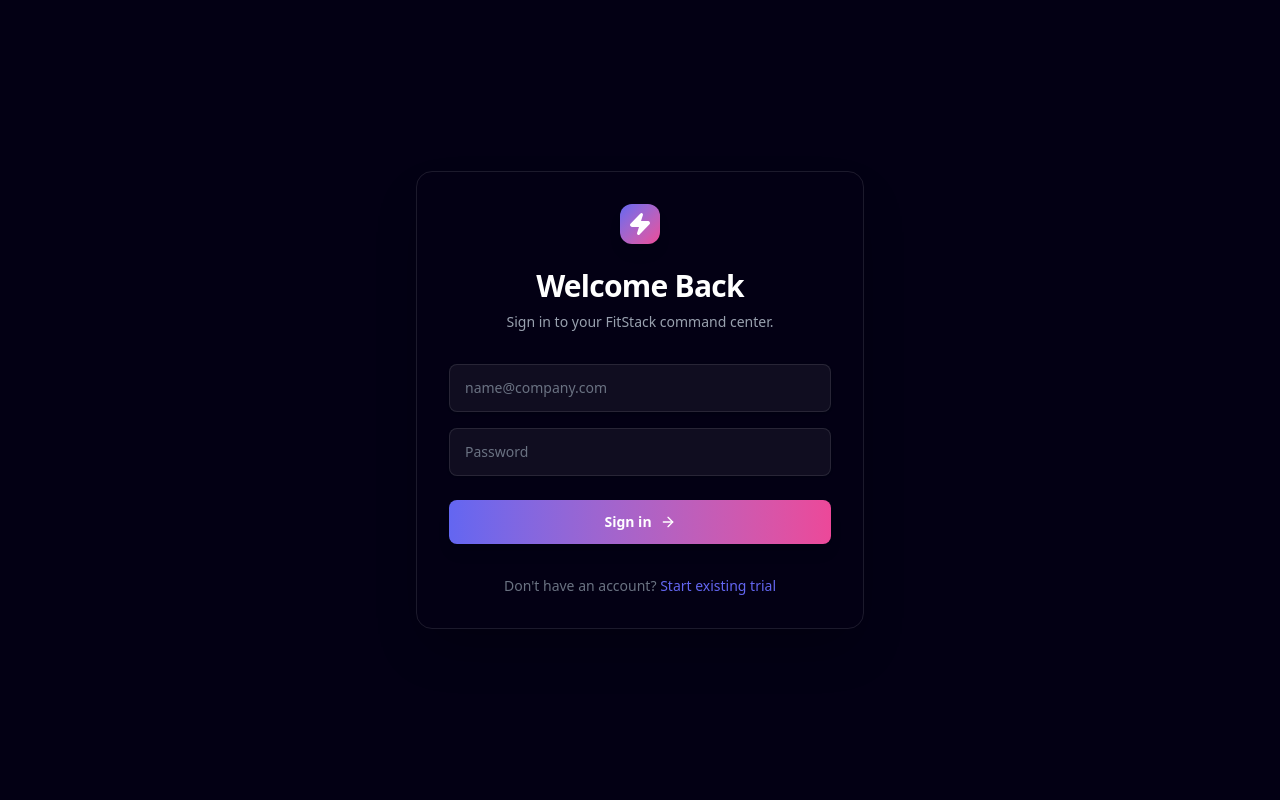
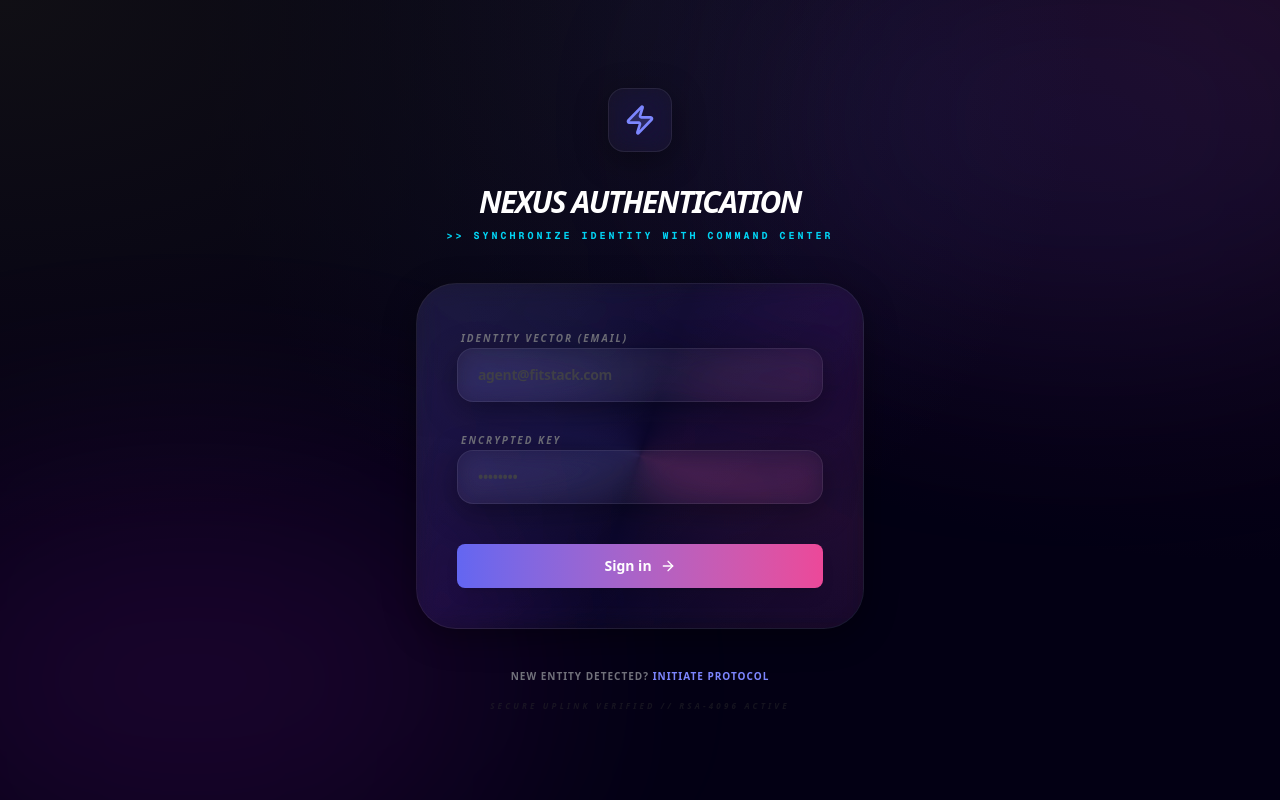
Before and after one commit to newtechdevloper/FitStack, a Next.js app: page /login in a window 1280 px wide. Built offline with nearby package versions, Linux system fonts and the light colour scheme; no server answers.

Commit message:
feat: universal royal futuristic redesign & link synchronization across all portals

```diff
--- a/src/app/admin/audit/page.tsx
+++ b/src/app/admin/audit/page.tsx
@@ -14,10 +14,10 @@
             {/* Header */}
             <div>
                 <h1 className="text-4xl font-black text-white tracking-tighter italic uppercase">
-                    System Telemetry
+                    Neural Telemetry
                 </h1>
                 <p className="text-cyan-400 font-mono text-xs mt-2 uppercase tracking-[0.3em]">
-                    {">>"} Real-time pulse monitoring of platform operations
+                    {">>"} Real-time pulse monitoring of platform synapses
                 </p>
             </div>
 
--- a/src/app/admin/financials/financial-table-client.tsx
+++ b/src/app/admin/financials/financial-table-client.tsx
@@ -83,7 +83,7 @@
                                         <td className="px-8 py-5">
                                             <div className="flex flex-col">
                                                 <p className="font-black text-white text-sm uppercase tracking-tighter leading-none mb-1">{sub.tenant.name}</p>
-                                                <p className="text-[10px] text-zinc-500 font-mono uppercase tracking-widest leading-none">{sub.tenant.slug}.fitstack.com</p>
+                                                <p className="text-[10px] text-zinc-500 font-mono uppercase tracking-widest leading-none">Node: {sub.tenant.slug}</p>
                                             </div>
                                         </td>
                                         <td className="px-8 py-5">
--- a/src/app/admin/financials/page.tsx
+++ b/src/app/admin/financials/page.tsx
@@ -64,9 +64,9 @@
             {/* KPI Row - Holographic cards */}
             <div className="grid gap-6 md:grid-cols-4">
                 {[
-                    { label: "Rev Stream (MRR)", value: `$${mrr.toLocaleString()}`, icon: DollarSign, color: "text-emerald-400", border: "border-emerald-500/20" },
+                    { label: "Yield Stream (MRR)", value: `$${mrr.toLocaleString()}`, icon: DollarSign, color: "text-emerald-400", border: "border-emerald-500/20" },
                     { label: "Active Nodes", value: activeSubs.length, icon: CheckCircle, color: "text-blue-400", border: "border-blue-500/20" },
-                    { label: "Signal Loss (Due)", value: pastDue.length, icon: AlertCircle, color: "text-amber-400", border: "border-amber-500/20" },
+                    { label: "Neural Drift (Due)", value: pastDue.length, icon: AlertCircle, color: "text-amber-400", border: "border-amber-500/20" },
                     { label: "Decommissioned", value: canceled.length, icon: TrendingDown, color: "text-zinc-500", border: "border-zinc-500/20" },
                 ].map((kpi: any, i: number) => (
                     <div key={i} className={`holographic-card glass-morphism p-6 rounded-3xl border ${kpi.border} group`}>
--- a/src/app/admin/risk/page.tsx
+++ b/src/app/admin/risk/page.tsx
@@ -52,10 +52,10 @@
             <div className="flex flex-col md:flex-row md:items-center justify-between gap-6">
                 <div>
                     <h1 className="text-4xl font-black text-white tracking-tighter italic uppercase">
-                        Risk Core
+                        Risk Cortex
                     </h1>
                     <p className="text-cyan-400 font-mono text-xs mt-2 uppercase tracking-[0.3em]">
-                        {">>"} Monitoring platform security & fraud heuristics
+                        {">>"} Monitoring platform security & neural heuristics
                     </p>
                 </div>
                 <div className="flex items-center gap-3 text-glow">
--- a/src/app/admin/users/user-table-client.tsx
+++ b/src/app/admin/users/user-table-client.tsx
@@ -128,15 +128,15 @@
                                                 {isBanned ? (
                                                     <button
                                                         onClick={() => unbanUser(user.id)}
-                                                        className="neon-border glass-morphism text-emerald-400 hover:bg-emerald-500/10 transition-colors p-2 rounded-xl"
-                                                        title="Restore Access"
+                                                        className="glass-morphism text-emerald-400 border border-emerald-500/30 hover:bg-emerald-500/10 transition-colors p-2 rounded-xl"
+                                                        title="Restore Access Protocol"
                                                     >
                                                         <UserCheck className="h-4 w-4" />
                                                     </button>
                                                 ) : (
                                                     <button
                                                         onClick={() => banUser(user.id)}
-                                                        className="neon-border glass-morphism text-red-400 hover:bg-red-500/10 transition-colors p-2 rounded-xl"
+                                                        className="glass-morphism text-red-400 border border-red-500/30 hover:bg-red-500/10 transition-colors p-2 rounded-xl"
                                                         title="Blacklist Protocol"
                                                     >
                                                         <Ban className="h-4 w-4" />
--- a/src/app/dashboard/analytics/page.tsx
+++ b/src/app/dashboard/analytics/page.tsx
@@ -42,7 +42,7 @@
                     Neural Analytics
                 </h1>
                 <p className="text-cyan-400 font-mono text-xs mt-2 uppercase tracking-[0.3em]">
-                    {">>"} Decrypting financial streams and growth metrics
+                    {">>"} Decrypting financial streams and node growth metrics
                 </p>
             </div>
 
--- a/src/app/dashboard/billing/page.tsx
+++ b/src/app/dashboard/billing/page.tsx
@@ -42,7 +42,7 @@
                         Fiscal Engine
                     </h1>
                     <p className="text-cyan-400 font-mono text-xs mt-2 uppercase tracking-[0.3em]">
-                        {">>"} Modulating subscription streams & payout gateways
+                        {">>"} Modulating subscription streams & commercial gateways
                     </p>
                 </div>
                 <div className="flex items-center gap-3">
--- a/src/app/dashboard/schedule/page.tsx
+++ b/src/app/dashboard/schedule/page.tsx
@@ -27,7 +27,7 @@
                     Chronos Engine
                 </h1>
                 <p className="text-cyan-400 font-mono text-xs mt-2 uppercase tracking-[0.3em]">
-                    {">>"} {isMember ? "Synchronization of upcoming class protocols" : "Modulating temporal class clusters & sessions"}
+                    {">>"} {isMember ? "Synchronization of upcoming neural protocols" : "Modulating temporal class clusters & node sessions"}
                 </p>
             </div>
 
--- a/src/app/login/page.tsx
+++ b/src/app/login/page.tsx
@@ -33,71 +33,84 @@
     }
 
     return (
-        <div className="min-h-screen flex items-center justify-center bg-[var(--background)] px-4">
-            <div className="absolute inset-0 overflow-hidden -z-10">
-                <div className="absolute top-[-20%] left-[-10%] w-[50%] h-[50%] bg-[var(--primary)] rounded-full blur-[120px] opacity-10"></div>
-                <div className="absolute bottom-[-20%] right-[-10%] w-[50%] h-[50%] bg-[var(--secondary)] rounded-full blur-[120px] opacity-10"></div>
+        <div className="min-h-screen flex items-center justify-center mesh-gradient-bg px-4 py-12 relative overflow-hidden">
+            {/* Background elements */}
+            <div className="absolute inset-0 bg-grid-white opacity-10 pointer-events-none" />
+            <div className="absolute top-[-10%] right-[-10%] w-[50%] h-[50%] bg-indigo-500/10 rounded-full blur-[120px] pointer-events-none" />
+            <div className="absolute bottom-[-10%] left-[-10%] w-[50%] h-[50%] bg-fuchsia-500/10 rounded-full blur-[120px] pointer-events-none" />
+
+            <div className="w-full max-w-md relative z-10">
+                <div className="text-center mb-10">
+                    <Link href="/" className="inline-block">
+                        <div className="mx-auto h-16 w-16 glass-morphism rounded-2xl flex items-center justify-center border-indigo-500/30 shadow-[0_0_30px_rgba(99,102,241,0.2)] hover:scale-110 transition-transform">
+                            <Zap className="h-8 w-8 text-indigo-400 fill-indigo-400/20" />
+                        </div>
+                    </Link>
+                    <h1 className="mt-8 text-3xl font-black text-white italic uppercase tracking-tighter">
+                        Nexus Authentication
+                    </h1>
+                    <p className="mt-2 text-cyan-400 font-mono text-[10px] uppercase tracking-[0.3em] font-bold">
+                        {">>"} Synchronize identity with command center
+                    </p>
                 </div>
 
-            <div className="w-full max-w-md space-y-8 glass-panel p-8 rounded-2xl shadow-2xl border border-white/10 relative">
-                <div className="flex flex-col items-center text-center">
-                    <Link href="/" className="flex items-center gap-2 mb-6">
-                        <div className="w-10 h-10 bg-gradient-to-br from-[var(--primary)] to-[var(--secondary)] rounded-xl flex items-center justify-center shadow-lg shadow-[var(--primary-glow)]">
-                            <Zap className="w-6 h-6 text-white fill-current" />
-                        </div>
-                    </Link>
-                    <h2 className="text-3xl font-bold tracking-tight text-white mb-2">Welcome Back</h2>
-                    <p className="text-gray-400 text-sm">Sign in to your FitStack command center.</p>
-                </div>
+                <div className="holographic-card glass-morphism rounded-[2.5rem] border border-white/5 p-8 md:p-10 shadow-2xl relative group overflow-hidden">
+                    <div className="absolute inset-0 bg-gradient-to-br from-indigo-500/5 to-transparent opacity-0 group-hover:opacity-100 transition-opacity" />
 
-                <form action={handleSubmit} className="mt-8 space-y-6">
-                    <div className="space-y-4">
-                        <div>
-                            <label htmlFor="email" className="sr-only">Email address</label>
+                    <form action={handleSubmit} className="space-y-8 relative z-10">
+                        <div className="space-y-6">
+                            <div className="space-y-3">
+                                <label htmlFor="email" className="text-[10px] font-black text-zinc-500 uppercase tracking-[0.2em] px-1 italic">
+                                    Identity Vector (Email)
+                                </label>
                                 <input
                                     id="email"
                                     name="email"
                                     type="email"
                                     autoComplete="email"
                                     required
-                                className="block w-full rounded-lg border-0 bg-white/5 py-3 px-4 text-white shadow-sm ring-1 ring-inset ring-white/10 placeholder:text-gray-500 focus:ring-2 focus:ring-inset focus:ring-[var(--primary)] sm:text-sm sm:leading-6 transition-all"
-                                placeholder="name@company.com"
+                                    className="block w-full px-5 py-4 rounded-2xl glass-morphism border border-white/10 bg-white/2 text-white font-bold tracking-tight focus:ring-2 focus:ring-indigo-500/50 focus:border-indigo-500/50 outline-none transition-all placeholder:text-zinc-700 sm:text-sm"
+                                    placeholder="agent@fitstack.com"
                                 />
                             </div>
-                        <div>
-                            <label htmlFor="password" className="sr-only">Password</label>
+                            <div className="space-y-3">
+                                <label htmlFor="password" className="text-[10px] font-black text-zinc-500 uppercase tracking-[0.2em] px-1 italic">
+                                    Encrypted Key
+                                </label>
                                 <input
                                     id="password"
                                     name="password"
                                     type="password"
                                     autoComplete="current-password"
                                     required
-                                className="block w-full rounded-lg border-0 bg-white/5 py-3 px-4 text-white shadow-sm ring-1 ring-inset ring-white/10 placeholder:text-gray-500 focus:ring-2 focus:ring-inset focus:ring-[var(--primary)] sm:text-sm sm:leading-6 transition-all"
-                                placeholder="Password"
+                                    className="block w-full px-5 py-4 rounded-2xl glass-morphism border border-white/10 bg-white/2 text-white font-bold tracking-tight focus:ring-2 focus:ring-indigo-500/50 focus:border-indigo-500/50 outline-none transition-all placeholder:text-zinc-700 sm:text-sm"
+                                    placeholder="••••••••"
                                 />
                             </div>
                         </div>
 
                         {error && (
-                        <div className="rounded-md bg-red-500/10 p-4 border border-red-500/20">
-                            <div className="flex">
-                                <div className="ml-3">
-                                    <h3 className="text-sm font-medium text-red-400">{error}</h3>
-                                </div>
-                            </div>
+                            <div className="glass-morphism rounded-xl p-4 border border-red-500/20 bg-red-500/5 text-red-500 text-[10px] font-black uppercase tracking-widest text-center italic">
+                                [ AUTH_ERROR ]: {error}
                             </div>
                         )}
 
-                    <div>
+                        <div className="pt-2">
                             <SubmitButton />
                         </div>
                     </form>
+                </div>
 
-                <div className="text-center text-sm">
-                    <span className="text-gray-500">Don't have an account? </span>
-                    <Link href="/pricing" className="font-medium text-[var(--primary)] hover:text-white transition-colors">
-                        Start existing trial
+                <div className="mt-10 text-center space-y-4">
+                    <p className="text-[10px] font-bold text-zinc-500 uppercase tracking-widest">
+                        New entity detected?{" "}
+                        <Link href="/pricing" className="text-indigo-400 hover:text-indigo-300 transition-colors">
+                            Initiate Protocol
                         </Link>
+                    </p>
+                    <p className="text-[8px] font-black text-zinc-800 uppercase tracking-[0.4em] italic opacity-50">
+                        Secure Uplink Verified // RSA-4096 Active
+                    </p>
                 </div>
             </div>
         </div>
--- a/src/app/portal/profile/page.tsx
+++ b/src/app/portal/profile/page.tsx
@@ -20,7 +20,7 @@
                     Neural Identity
                 </h1>
                 <p className="text-cyan-400 font-mono text-xs mt-2 uppercase tracking-[0.3em]">
-                    {">>"} Synchronizing personal parameters and access nodes
+                    {">>"} Synchronizing personal bio-matrix and access nodes
                 </p>
             </div>
 
```
Also changed, not shown: src/app/admin/users/page.tsx (+4 -4 lines), src/app/signup/page.tsx (+40 -27 lines). Lines whose indentation alone changed are shown as unchanged.
